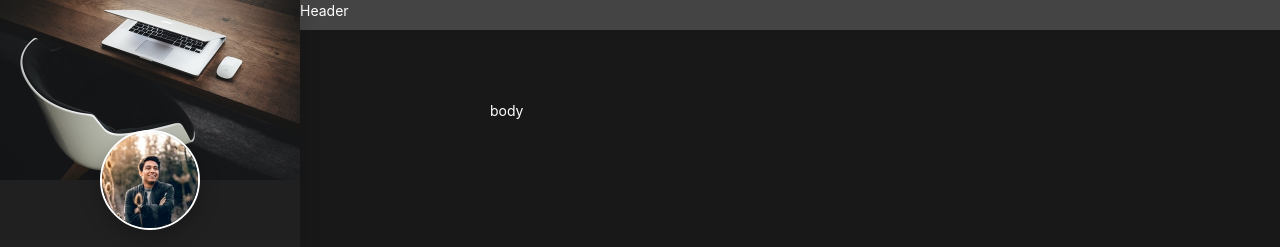
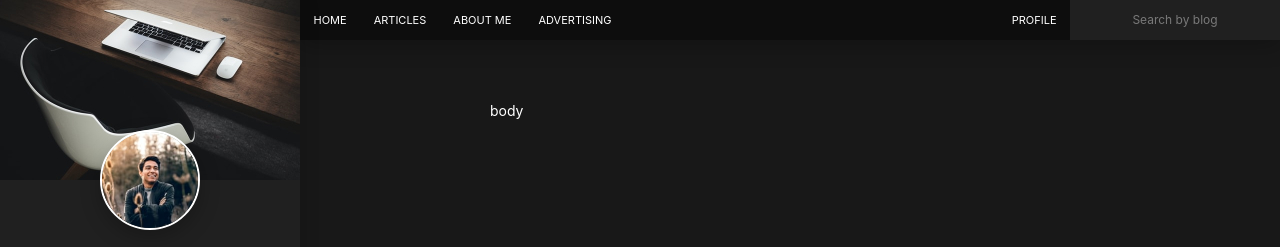
Before and after one commit to AlexxBelous/blog, a website: page src/index.html in a window 1280 px wide. Shown: the top 247 px of the page. Drawn offline with nearby package versions, Linux system fonts and the light colour scheme; files that its build step writes are made by us from their sources; files whose address does not match are found by name.

Commit message:
Time 00:16:46. Branch for working on dropdown menu. For v 3.1

```diff
--- a/gulp/version.json
+++ b/gulp/version.json
@@ -1,3 +1,3 @@
 {
-    "main": "20231209190317"
+    "main": "20231210094431"
 }
--- a/src/html/header.html
+++ b/src/html/header.html
@@ -1,3 +1,23 @@
 <header class="header">
-Header
+    <div class="header__left">
+        <nav class="nav">
+            <ul class="nav__list">
+                <li class="nav__item"><a class="nav__link" href="">Home</a></li>
+                <li class="nav__item"><a class="nav__link" href="">Articles</a></li>
+                <li class="nav__item"><a class="nav__link" href="">About Me</a></li>
+                <li class="nav__item"><a class="nav__link" href="">Advertising</a></li>
+            </ul>
+        </nav>
+    </div>
+
+    <div class="header__right">
+        <nav class="nav">
+            <ul class="nav__list">
+                <li class="nav_item"><a class="nav__link" href=""> Profile</a></li>
+            </ul>
+        </nav>
+        <form class="search" action="/" method="post">
+            <input class="search__input" placeholder="Search by blog" type="text">
+        </form>
+    </div>
 </header>
--- a/src/scss/components/header.scss
+++ b/src/scss/components/header.scss
@@ -1,9 +1,20 @@
 .header {
+  display: flex;
   position: fixed;
   top: 0;
   right: 0;
   width: calc(100% - $sidebar-width);
   z-index: $z-index-header;
-  height: 3rem;
-  background-color: #444;
+  background: #0D0D0D;
+  box-shadow: 0 5px 22px 0 rgba(0, 0, 0, 0.25);
 }
+
+.header__left {
+  width: 60%;
+}
+
+.header__right {
+  width: 40%;
+  display: flex;
+  justify-content: end;
+}
--- /dev/null
+++ b/src/scss/components/nav.scss
@@ -0,0 +1,20 @@
+.nav {
+
+}
+
+.nav__list {
+  display: flex;
+}
+
+.nav__link {
+  display: block;
+  color: $white;
+  font-size: 1.1rem;
+  text-transform: uppercase;
+  padding: 1.35rem;
+  line-height: 1.2;
+  transition: background-color .2s linear;
+  &:hover {
+    background-color: $blue;
+  }
+}
--- /dev/null
+++ b/src/scss/components/search.scss
@@ -0,0 +1,21 @@
+.search {
+  max-width: 21rem;
+  width: 100%;
+  background-color: $primary;
+}
+
+.search__input {
+  width: 100%;
+  display: block;
+  padding: 1.2rem 2rem;
+  background-color: transparent;
+  border: none;
+  font-family: inherit;
+  font-size: 1.2rem;
+  color: $white;
+  &::placeholder {
+    color: rgba($white, .40);
+    text-align: center;
+    font-size: 1.2rem;
+  }
+}
--- a/src/scss/main.scss
+++ b/src/scss/main.scss
@@ -34,6 +34,8 @@
 * Подключение стилей отдельных блоков и секций
 */
 @import 'components/header';
+@import 'components/nav';
+@import 'components/search';
 @import 'components/sidebar/sidebar';
 @import 'components/sidebar/profile';
 @import 'components/sidebar/social';
```
Also changed, not shown: dist/css/main.min.css, dist/index.html, 1 other file.
